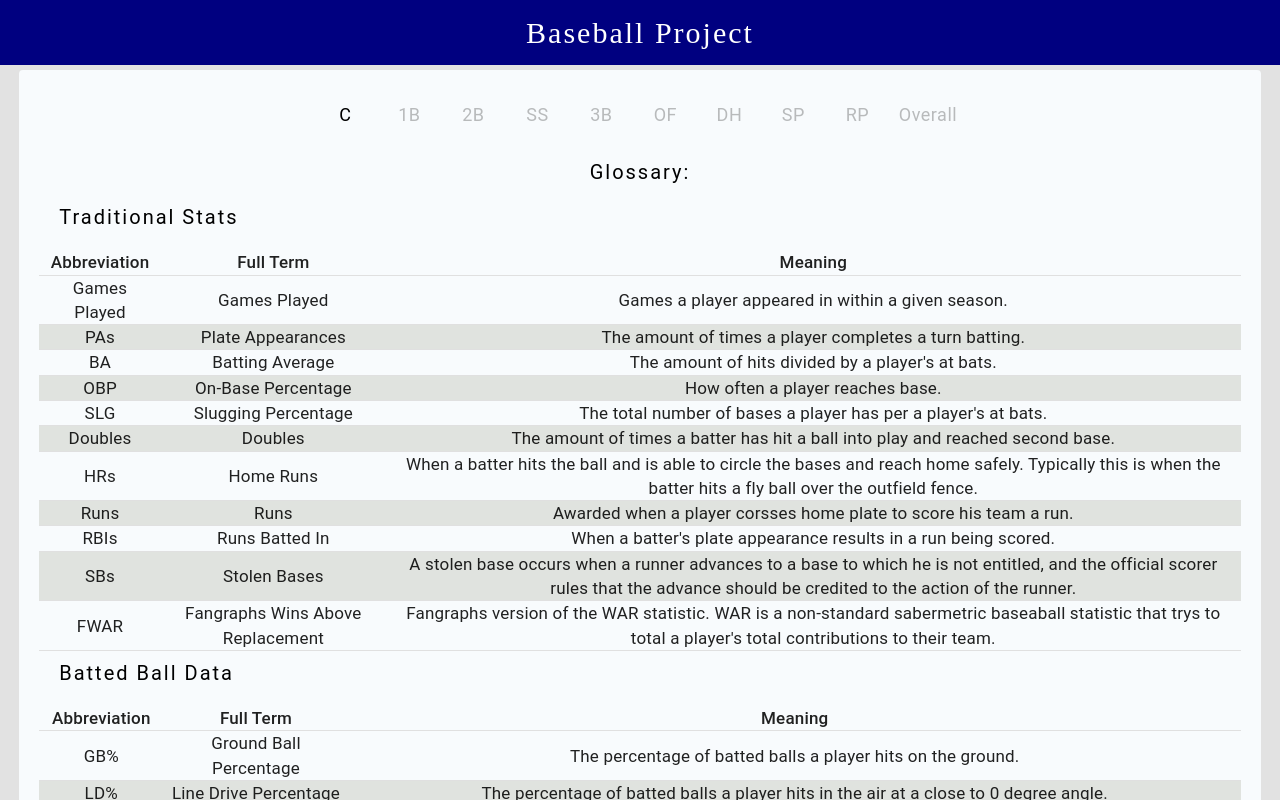
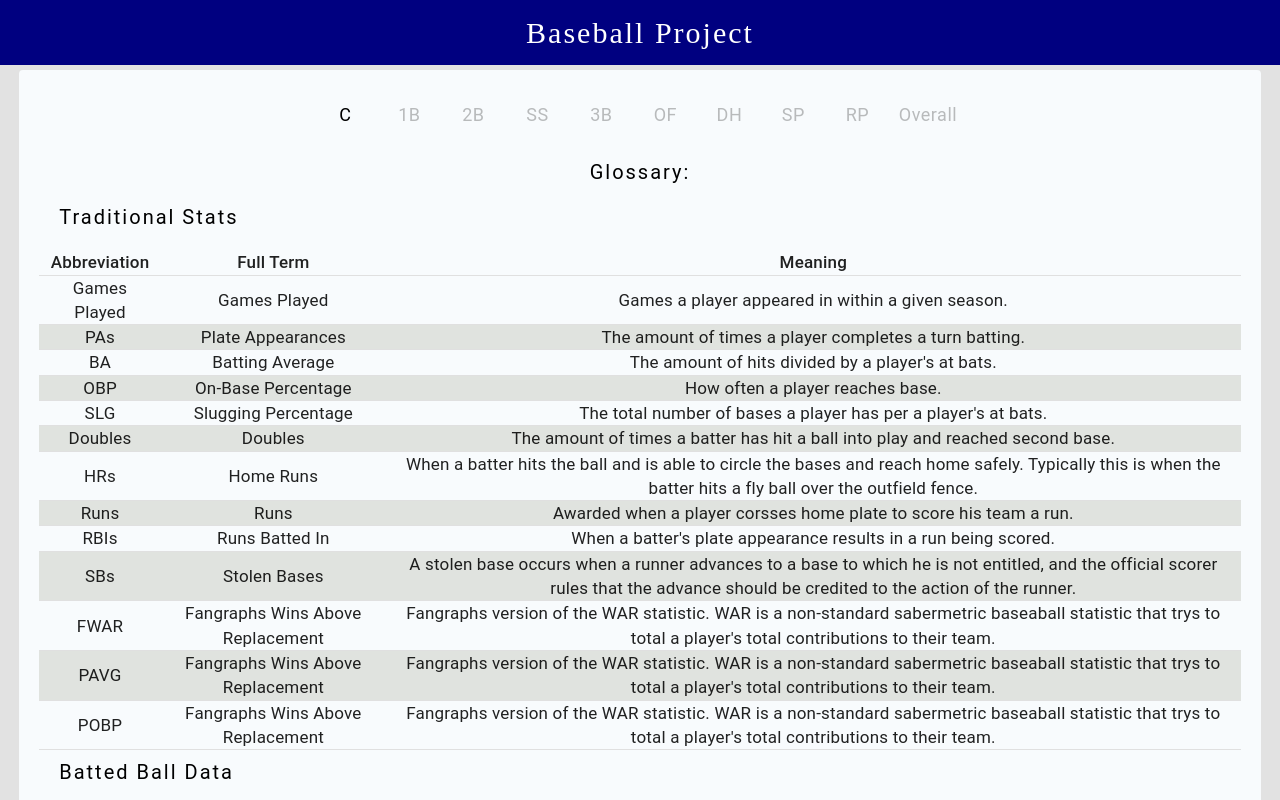
Before and after one commit to atonymartin20/BaseballProject, a React (Create React App) app in the folder frontend/: page /glossary in a window 1280 px wide. Shown: the top 800 px of the page. Built offline with nearby package versions, Linux system fonts and the light colour scheme; no server answers.

Commit message:
Beginning to add PAVG and POBP to glossary.

```diff
--- a/frontend/src/components/glossary/index.js
+++ b/frontend/src/components/glossary/index.js
@@ -219,6 +219,26 @@ class Homepage extends React.Component {
                                     className={classes.tableRow}
                                 >
                                     <TableCell component="th" scope="row" className={classes.tableCell}>FWAR</TableCell>
+                                    <TableCell className={classes.tableCell}>Fangraphs Wins Above Replacement</TableCell>
+                                    <TableCell className={classes.tableCell}>Fangraphs version of the WAR statistic.  WAR is a non-standard sabermetric baseaball statistic that trys to total a player's total contributions to their team.</TableCell>
+                                </TableRow>
+
+                                <TableRow
+                                    tabIndex={-1}
+                                    key='PAVG'
+                                    className={classes.tableRow}
+                                >
+                                    <TableCell component="th" scope="row" className={classes.tableCell}>PAVG</TableCell>
+                                    <TableCell className={classes.tableCell}>Fangraphs Wins Above Replacement</TableCell>
+                                    <TableCell className={classes.tableCell}>Fangraphs version of the WAR statistic.  WAR is a non-standard sabermetric baseaball statistic that trys to total a player's total contributions to their team.</TableCell>
+                                </TableRow>
+
+                                <TableRow
+                                    tabIndex={-1}
+                                    key='POBP'
+                                    className={classes.tableRow}
+                                >
+                                    <TableCell component="th" scope="row" className={classes.tableCell}>POBP</TableCell>
                                     <TableCell className={classes.tableCell}>Fangraphs Wins Above Replacement</TableCell>
                                     <TableCell className={classes.tableCell}>Fangraphs version of the WAR statistic.  WAR is a non-standard sabermetric baseaball statistic that trys to total a player's total contributions to their team.</TableCell>
                                 </TableRow>
@@ -645,6 +665,3 @@ class Homepage extends React.Component {
 }
 
 export default withStyles(styles)(Homepage);
-
-// Need to Add PAVG
-// Need to Add POBP
```
